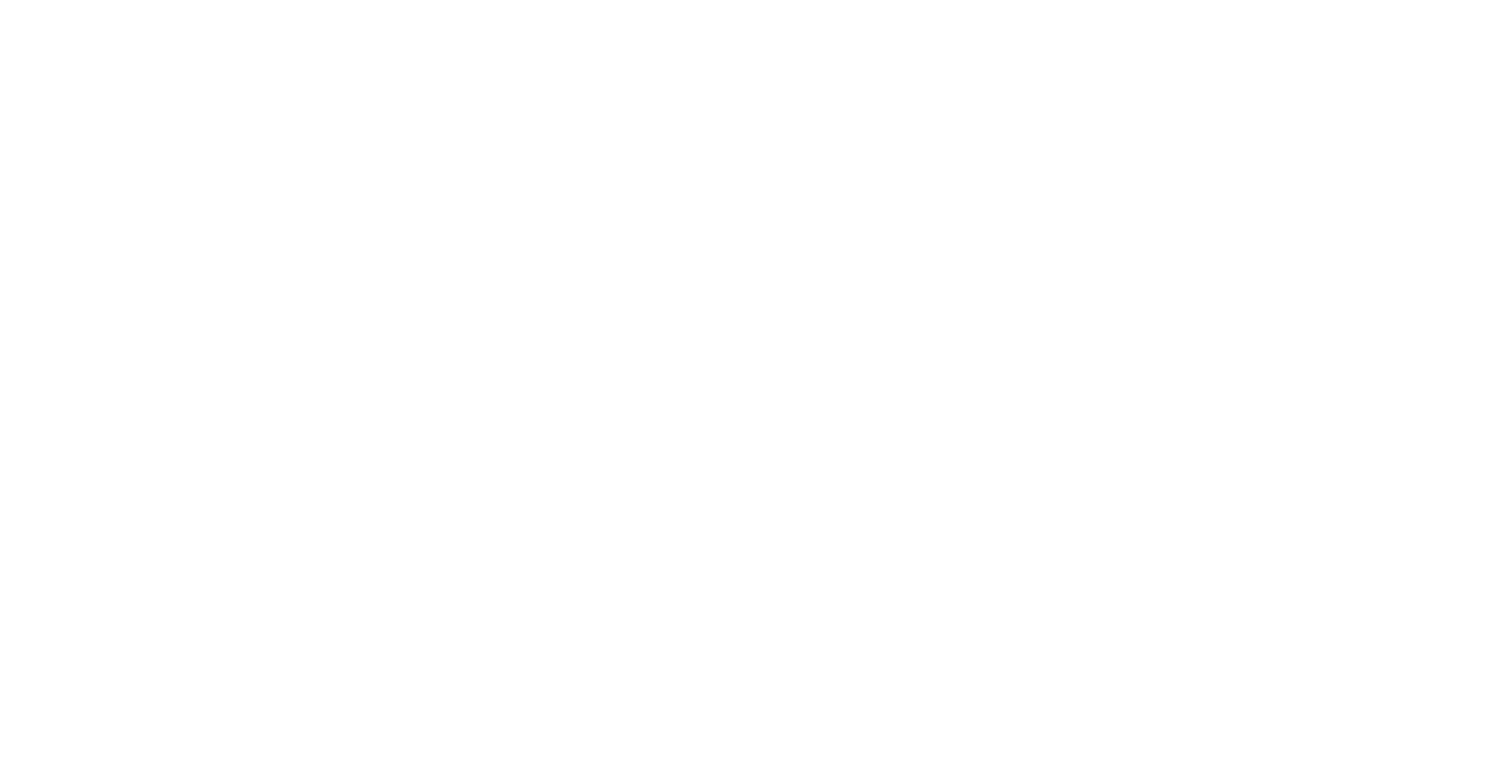
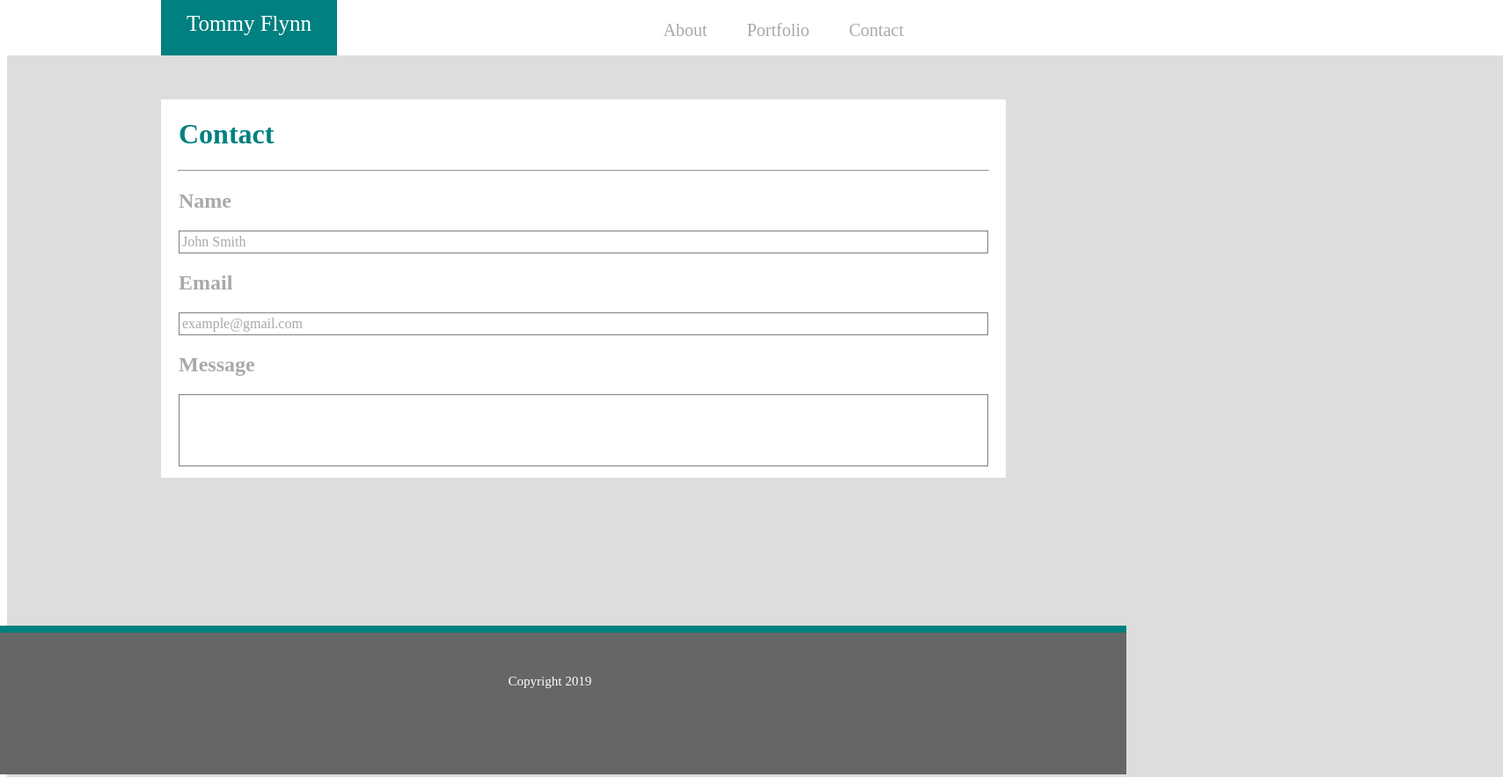
Before and after one commit to TFly33/Basic-Portfolio, a plain HTML site: page contact.html in a window 1280 px wide. Shown: the top 883 px of the page at 88% size, 1708 px wide, since content can reach past the window. Before the commit the page ends 800 px from the top, so only its background shows below. Drawn offline with Linux system fonts and the light colour scheme.

Commit message:
updated the contact.html form. Finally getting better about pushing more often.

```diff
--- a/assets/css/style.css
+++ b/assets/css/style.css
@@ -38,8 +38,8 @@ background-color:#dddddd;
 width: 1700px;
 height: 1500px;
 margin-top: -10 px;
-margin-left: -70 px;
-margin-right: -30 px;
+margin-left: -10 px;
+margin-right: -10 px;
 }
 
 .box
@@ -50,7 +50,7 @@ height: 430px;
 margin-left: 175px;
 margin-right: 175px;
 margin-top: 50px;
-margin-bottom: -50px;
+margin-bottom: -70px;
 padding-bottom: 0px;
 float:left;
 text-align:center;
@@ -62,6 +62,13 @@ text-align: left;
 color:teal;
 margin-left: 20px;
 }
+
+#contact
+{
+    text-align: left;
+    color:teal;
+    margin-left: 20px;
+    }
 
 hr
 {
@@ -108,6 +115,7 @@ margin-left: 20px;
     background-color:#666666;
     color: white;
     border-top: 8px solid teal;
+    margin-bottom: -80px;
 
 
 }
@@ -115,8 +123,48 @@ margin-left: 20px;
 .copyright
 {
 margin-left: 45%;
-margin-bottom: 25px;
+margin-bottom: 40px;
 font-size: 15px;
 color: white;
+padding-bottom: 40px;
 
 }
+
+.contacttext
+{
+
+    text-align: left;
+    color:teal;
+    margin-left: 20px;
+
+}
+.form
+{
+text-align:left;
+padding-left: 20px;
+color: darkgray;
+margin-right: 20px;
+
+
+}
+
+.boxed {
+    border: 1px solid gray ;
+  }
+
+.johnsmith
+{
+    padding: 3px;
+}
+.example
+{
+padding: 3px;
+
+
+}
+.hidden
+{
+padding:40px;
+
+
+}
--- a/contact.html
+++ b/contact.html
@@ -0,0 +1,86 @@
+<!DOCTYPE html>
+<html lang="en">
+<head>
+
+    <title>About Me Page</title>
+   <!--Connecting my CSS Here-->
+    <link rel="stylesheet" type="text/css" href="assets/css/style.css">
+</head>
+
+<body>
+  <!--Special CSS for the header.
+    But should this be considered a header?-->
+  <header>
+       <div class= "myname">
+       Tommy Flynn
+        </div>
+        <!-- Adding the top right navigation menu. I'm going to keep it outside the container. -->
+ <div class= "topnav">
+    <a class= "active"
+        href="index.html">About</a>
+     <a class ="active"
+     href = "portfolio.html"> Portfolio </a>
+    <a class = "active"
+    href= "contact.html"> Contact</a>
+  </div>
+      </header>
+
+<div class= "container">
+  <!--I'm going to make a container to include the "box" in.
+    This will allow gray space behind everything.
+    The container goes below the header section-->
+
+  <div class= "box">
+        <h1 class= "contacttext"> Contact </h1>
+        <!--I need to add a grey line with an "hr" tag, so I'm putting it here. -->
+
+            <div class="block_1">
+
+              <hr/>
+      <!--Gray line ends here. Can now add contact forms. -->
+                <div class= "form">
+                 <h2 class= "name">
+                     Name
+                 </h2>
+                 <!-- Going to add a text box-->
+                    <div class="boxed johnsmith">
+                        John Smith
+                      </div>
+                  <h2 class= "email">
+                      Email
+                  </h2>
+                  <!--This is the box for the email submission-->
+                        <div class= "boxed example">
+                            example@gmail.com
+                        </div>
+                  <h2 class= " message">
+                      Message
+                  </h2>
+                        <div class= "boxed hidden">
+
+
+                        </div>
+                <!--This is the box for the message. Needs to be larger. Going to leave blank space instead of text. -->
+                        <div class="submission">
+
+                        </div>
+                </div>
+            </div>
+  </div>
+</div>
+
+</body>
+
+<!-- I still need a footer. Adding it here.-->
+<footer>
+  <div class= "footer">
+      <p class= "copyright">
+
+          Copyright 2019
+
+       </p>
+
+  </div>
+</footer>
+
+</html>
```
Also changed, not shown: index.html (+1 -1 lines), portfolio.html (+84 -0 lines).
